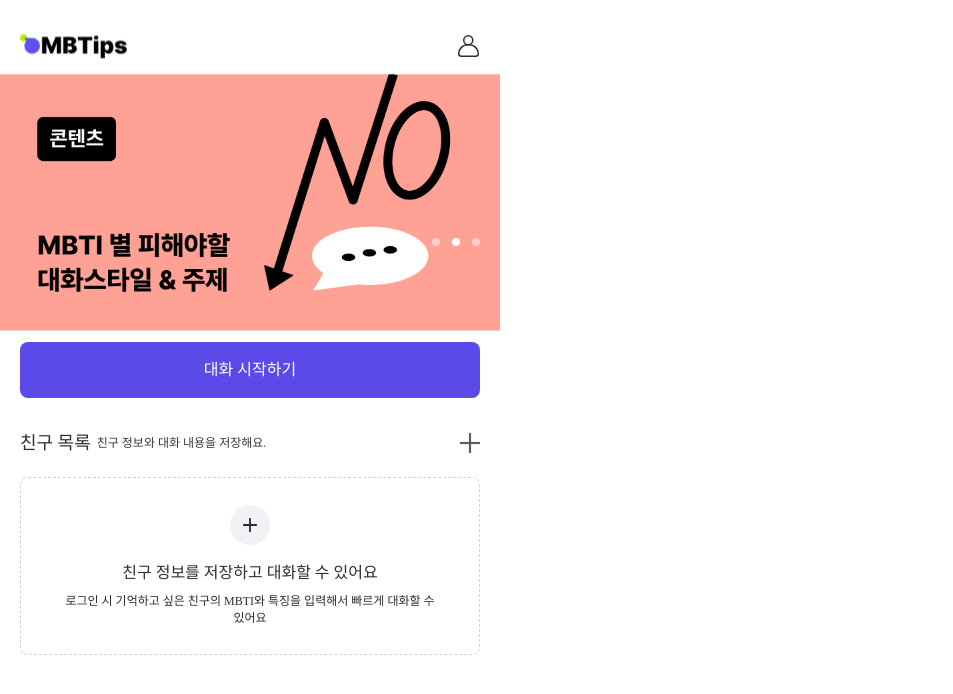
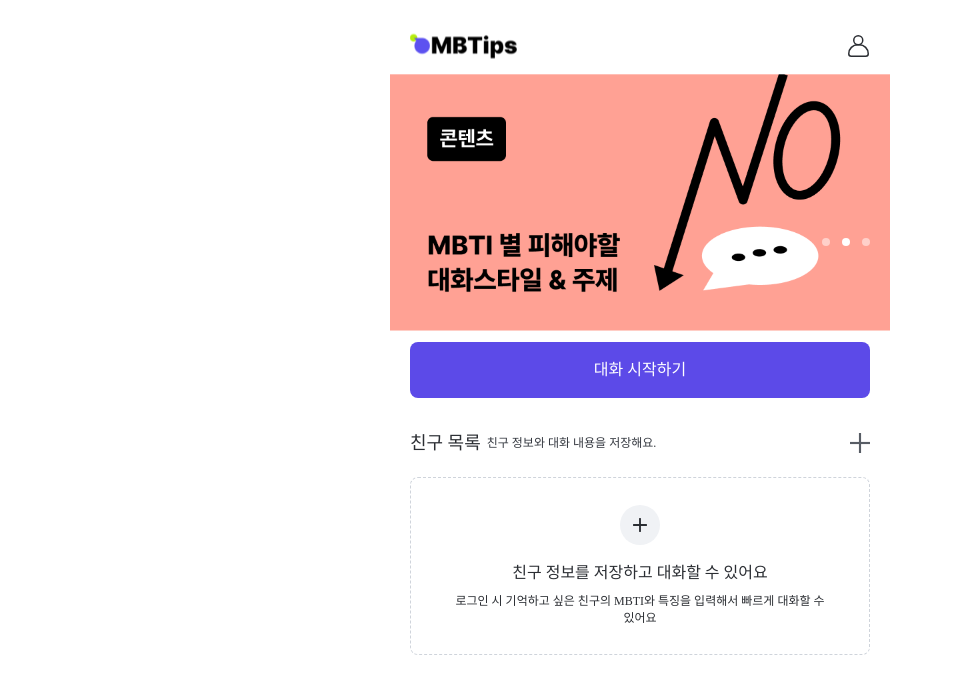
Before and after one commit to MBTips/FE-MBTips, a React (Vite) app: page / in a window 1280 px wide. Shown: the top 694 px of the page, without its empty margins (0-953 px from the left). Built offline with nearby package versions, Linux system fonts and the light colour scheme.

Commit message:
feat: 화면 가운데 배치 작업

```diff
--- a/src/App.tsx
+++ b/src/App.tsx
@@ -7,10 +7,12 @@ import ChatTips from "@/pages/ChatTips";
 import ChatTemporature from "@/pages/ChatTemporature";
 import Content from "@/pages/Content";
 import Login from "@/pages/Login";
+import CenteredLayout from "./components/CenteredLayout";
 
 const App = () => {
   return (
     <Router>
+      <CenteredLayout>
         <Routes>
           <Route path="/" element={<Home />} />
           <Route path="/select-info" element={<SelectInfo />} />
@@ -21,6 +23,7 @@ const App = () => {
           <Route path="/content/:id" element={<Content />} />
           <Route path="/login" element={<Login />} />
         </Routes>
+      </CenteredLayout>
     </Router>
   );
 };
--- /dev/null
+++ b/src/components/CenteredLayout.tsx
@@ -0,0 +1,15 @@
+import { ReactNode } from 'react';
+
+interface CenteredLayoutProps {
+  children: ReactNode;
+}
+
+const CenteredLayout = ({ children }: CenteredLayoutProps) => (
+  <div className="flex justify-center w-screen">
+    <div className="w-full flex justify-center">
+      {children}
+    </div>
+  </div>
+);
+
+export default CenteredLayout;
```
Lines whose indentation alone changed are shown as unchanged.
